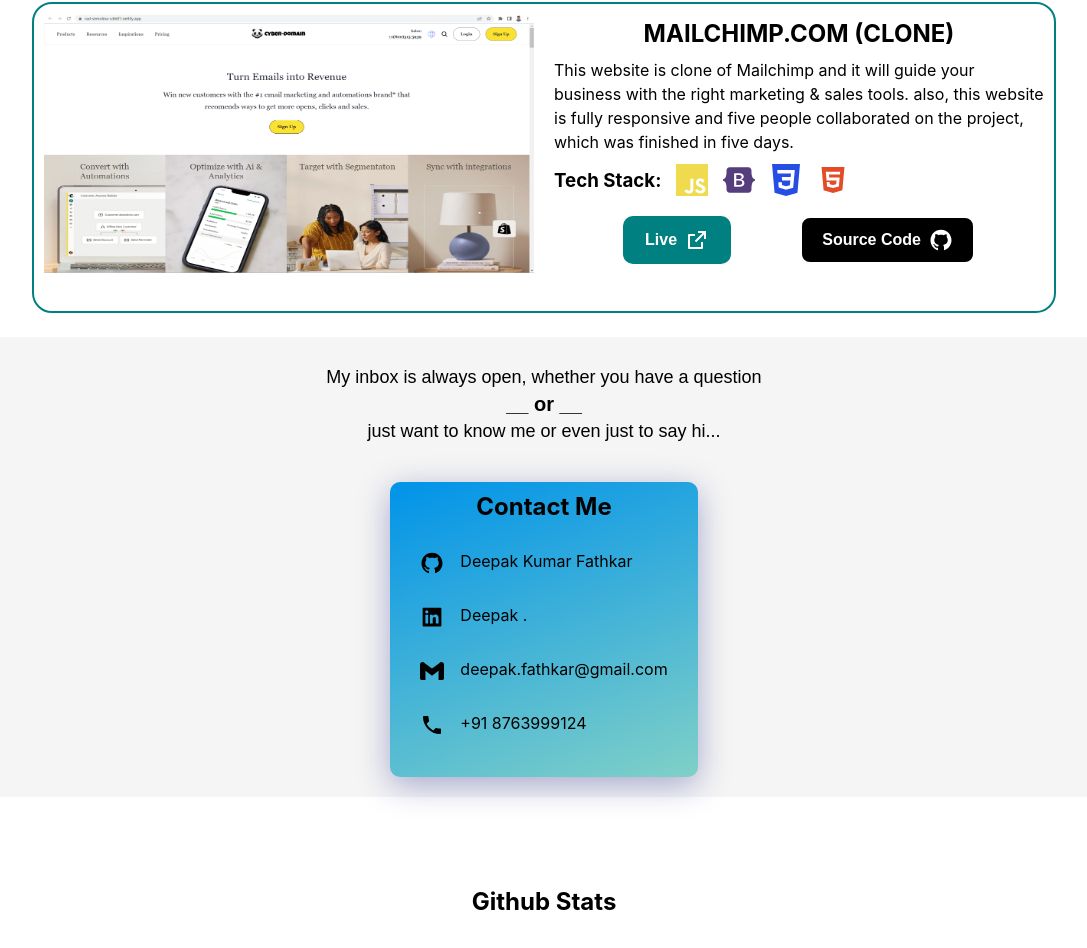
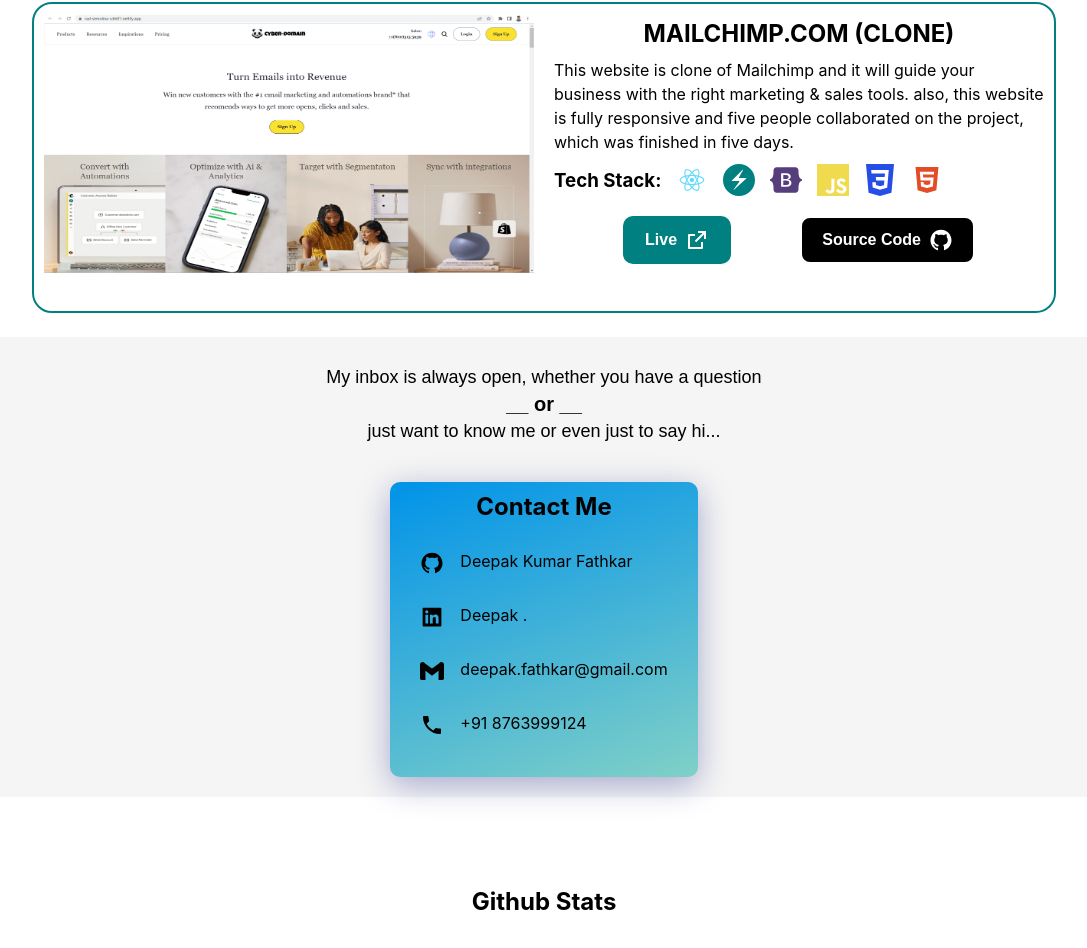
Before and after one commit to deepakkumarfathkar/deepakkumarfathkar.github.io, a React (Create React App) app: page / in a window 1280 px wide. Shown: the part 3175-4123 px from the top of the page, without its empty margins (96-1183 px from the left). Built offline with nearby package versions, Linux system fonts and the light colour scheme.

Commit message:
projects added

```diff
--- a/src/components/project/Projects.jsx
+++ b/src/components/project/Projects.jsx
@@ -42,7 +42,7 @@
       poster_url:apolloPoster,
       name:"MAILCHIMP.COM (CLONE)",
       description:"This website is clone of Mailchimp and it will guide your business with the right marketing & sales tools. also, this website is fully responsive and five people collaborated on the project, which was finished in five days.",
-      tech_stack:[<SiJavascript size='2rem' color='#F0DB4F' /> , <SiBootstrap color='#563d7c' size='2rem' /> , <SiCss3 size='2rem' color='#264de4' />
+      tech_stack:[<DiReact color='#61DBFB' size='2rem' /> , <SiChakraui color='teal' size='2rem' /> , <SiBootstrap color='#563d7c' size='2rem' /> ,<SiJavascript size='2rem' color='#F0DB4F' /> , <SiCss3 size='2rem' color='#264de4' />
       , <AiFillHtml5 color='#e34c26' size='2rem'/>],
       git_link:'https://github.com/shivamsherje/delightful-animal-1301/tree/main/mailchimp',
       deploy_link:'https://rad-semolina-cd66f1.netlify.app/',
```
